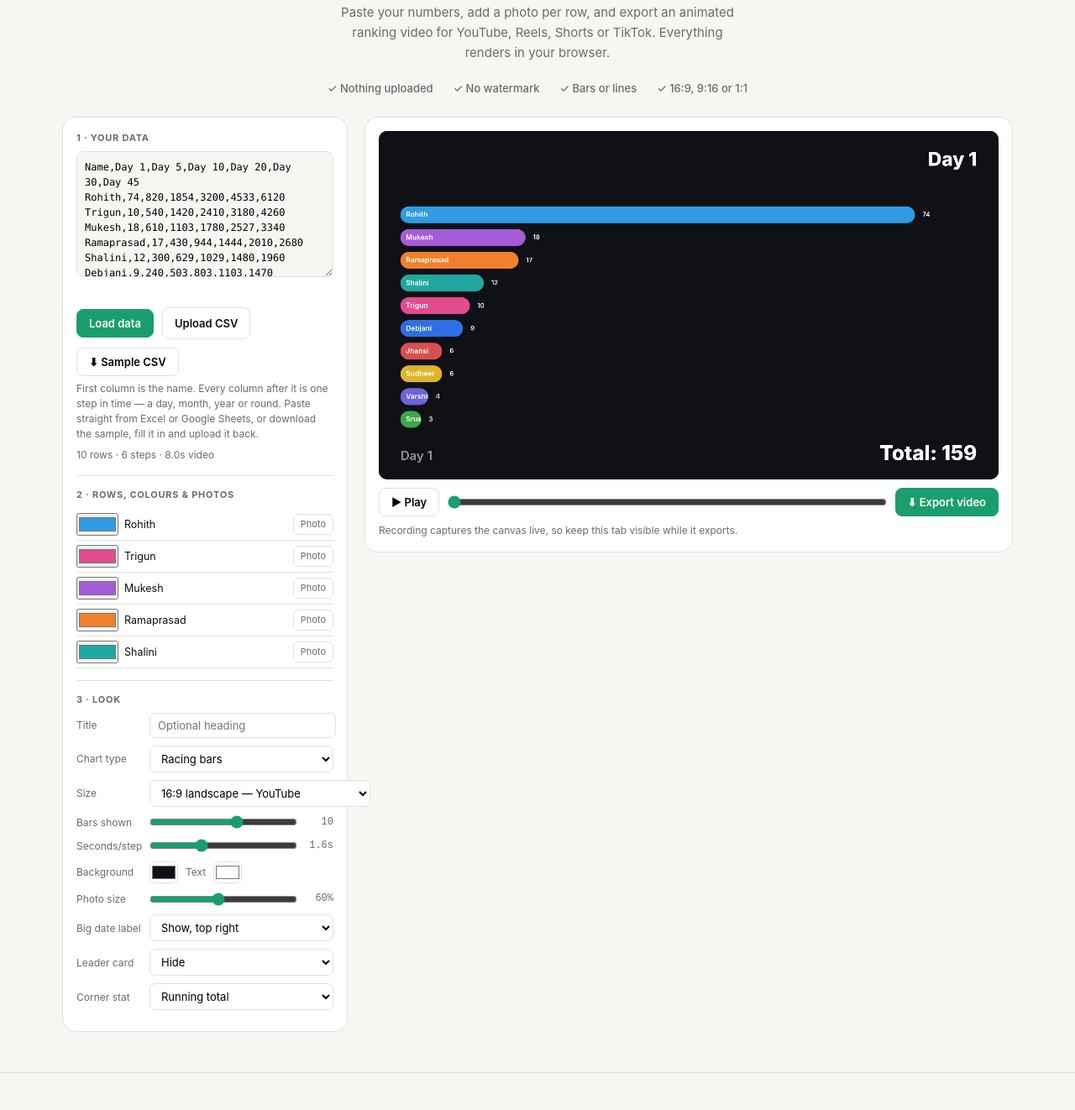
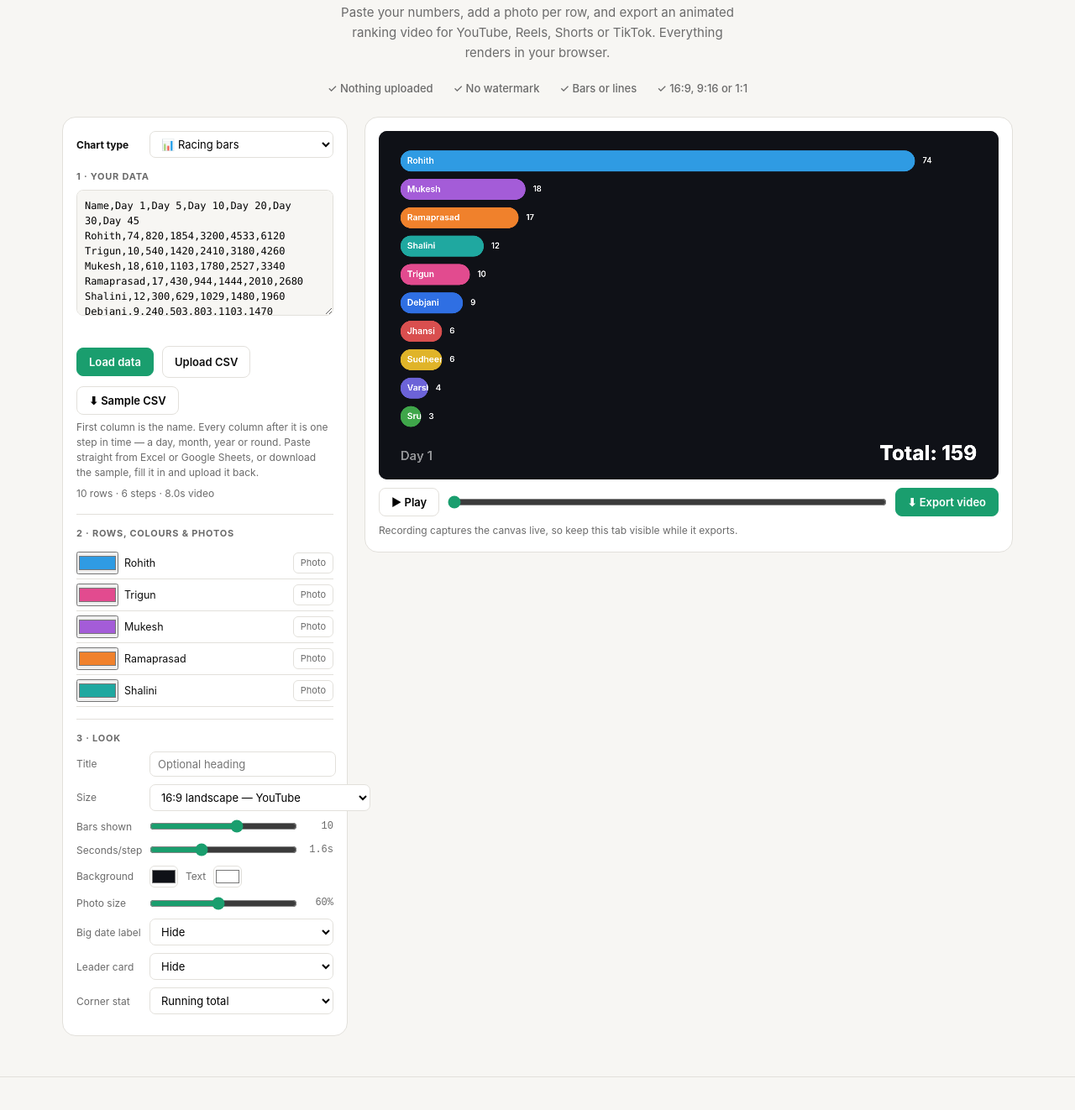
Before and after one commit to Skandan69/convertshorts, a plain HTML site: page chart-race.html in a window 1280 px wide. Shown: the part 192-1514 px from the top of the page at 84% size. Drawn offline with Linux system fonts and the light colour scheme.

Commit message:
Chart Race: move chart type to the top, hide the big date label by default

```diff
--- a/chart-race.html
+++ b/chart-race.html
@@ -96,6 +96,12 @@ hr.cr-sep{border:none;border-top:1px solid var(--border);margin:14px 0;}
   <div class="cr-grid">
 
     <div class="cr-panel">
+      <div class="cr-row" style="margin-bottom:14px;"><label style="font-weight:700;color:var(--black);">Chart type</label>
+        <select id="chartType">
+          <option value="bars">📊 Racing bars</option>
+          <option value="lines">📈 Line chart over time</option>
+        </select>
+      </div>
       <p class="cr-label">1 · Your data</p>
       <textarea id="data" spellcheck="false">Name,Day 1,Day 5,Day 10,Day 20,Day 30,Day 45
 Rohith,74,820,1854,3200,4533,6120
@@ -124,13 +130,7 @@ Srushti,3,100,309,509,709,940</textarea>
       <hr class="cr-sep">
       <p class="cr-label">3 · Look</p>
       <div class="cr-row"><label>Title</label><input type="text" id="title" placeholder="Optional heading" value=""></div>
-      <div class="cr-row"><label>Chart type</label>
-        <select id="chartType">
-          <option value="bars">Racing bars</option>
-          <option value="lines">Line chart over time</option>
-        </select>
-      </div>
-      <div class="cr-row"><label>Size</label>
+            <div class="cr-row"><label>Size</label>
         <select id="ratio">
           <option value="landscape">16:9 landscape — YouTube</option>
           <option value="portrait">9:16 portrait — Reels, Shorts, TikTok</option>
@@ -142,7 +142,7 @@ Srushti,3,100,309,509,709,940</textarea>
       <div class="cr-row"><label>Background</label><input type="color" id="bg" value="#0f1117"><label style="min-width:auto;">Text</label><input type="color" id="fg" value="#ffffff"></div>
       <div class="cr-row"><label>Photo size</label><input type="range" id="avSize" min="0.30" max="0.95" step="0.01" value="0.60"><output id="avSizeOut">60%</output></div>
       <div class="cr-row"><label>Big date label</label>
-        <select id="bigPeriod"><option value="on">Show, top right</option><option value="off">Hide</option></select>
+        <select id="bigPeriod"><option value="off" selected>Hide</option><option value="on">Show, top right</option></select>
       </div>
       <div class="cr-row"><label>Leader card</label>
         <select id="showLeader"><option value="off" selected>Hide</option><option value="on">Show, top left</option></select>
```
